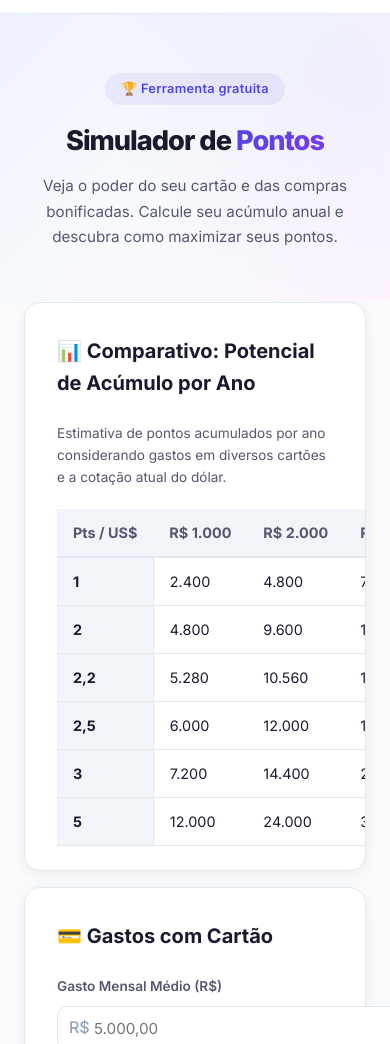
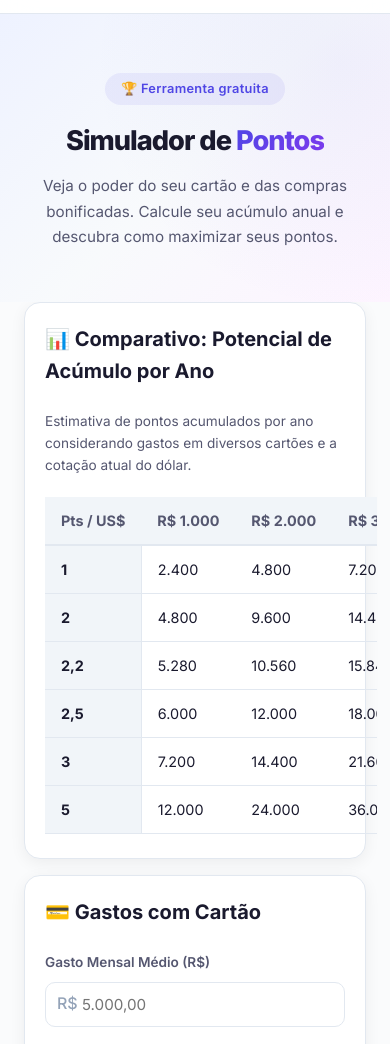
Before and after one commit to digobranco/FaaalaPessoal, a website built with Vite: page simulador-pontos/index.html in a window 390 px wide. Shown: the part 51-1095 px from the top of the page. Built offline with nearby package versions, Linux system fonts and the light colour scheme; no server answers.

Commit message:
Ajuste layout ferramentas responsivo

```diff
--- a/simulador-pontos/style.css
+++ b/simulador-pontos/style.css
@@ -48,6 +48,8 @@
     font-family: var(--font);
     font-size: 0.95rem;
     transition: var(--transition);
+    width: 100%;
+    box-sizing: border-box;
 }
 
 .sim-form-group input:focus,
@@ -61,6 +63,7 @@
     position: relative;
     display: flex;
     align-items: center;
+    width: 100%;
 }
 
 .sim-input-prefix {
@@ -149,8 +152,17 @@
 }
 
 @media (max-width: 600px) {
+    .sim-card {
+        padding: 20px;
+    }
+
     .sim-form-grid {
         grid-template-columns: 1fr;
+    }
+
+    .table-responsive {
+        margin: 0 -20px;
+        padding: 0 20px;
     }
 }
 
```
